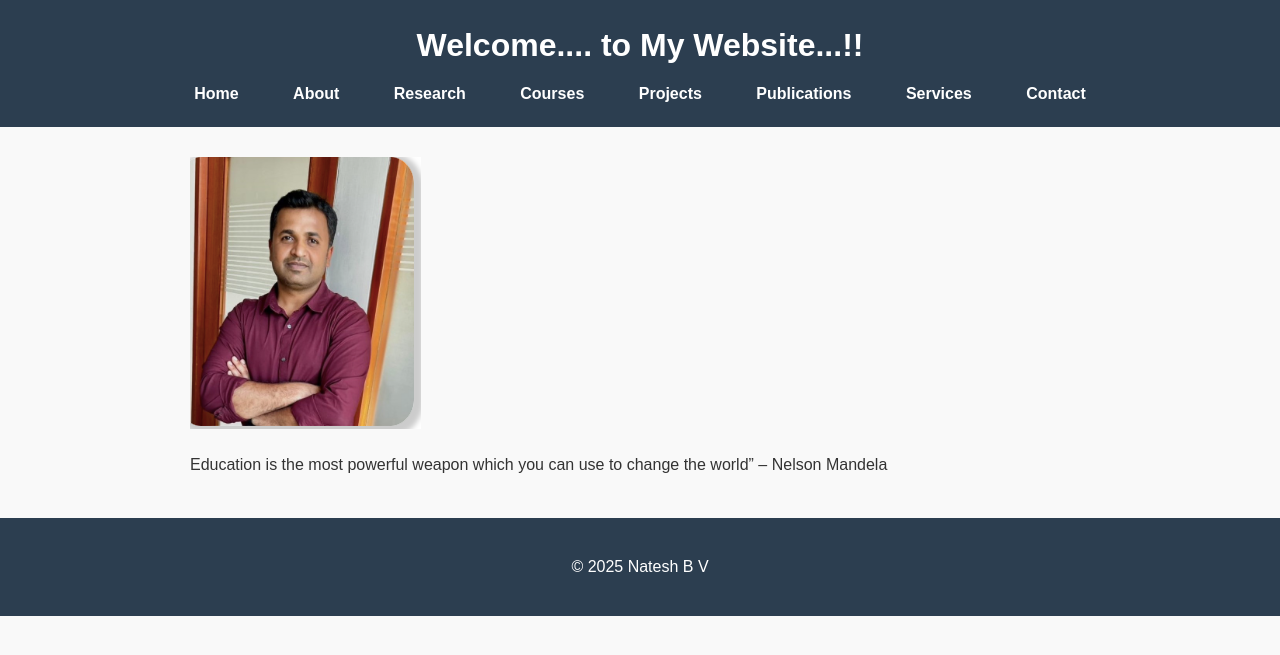
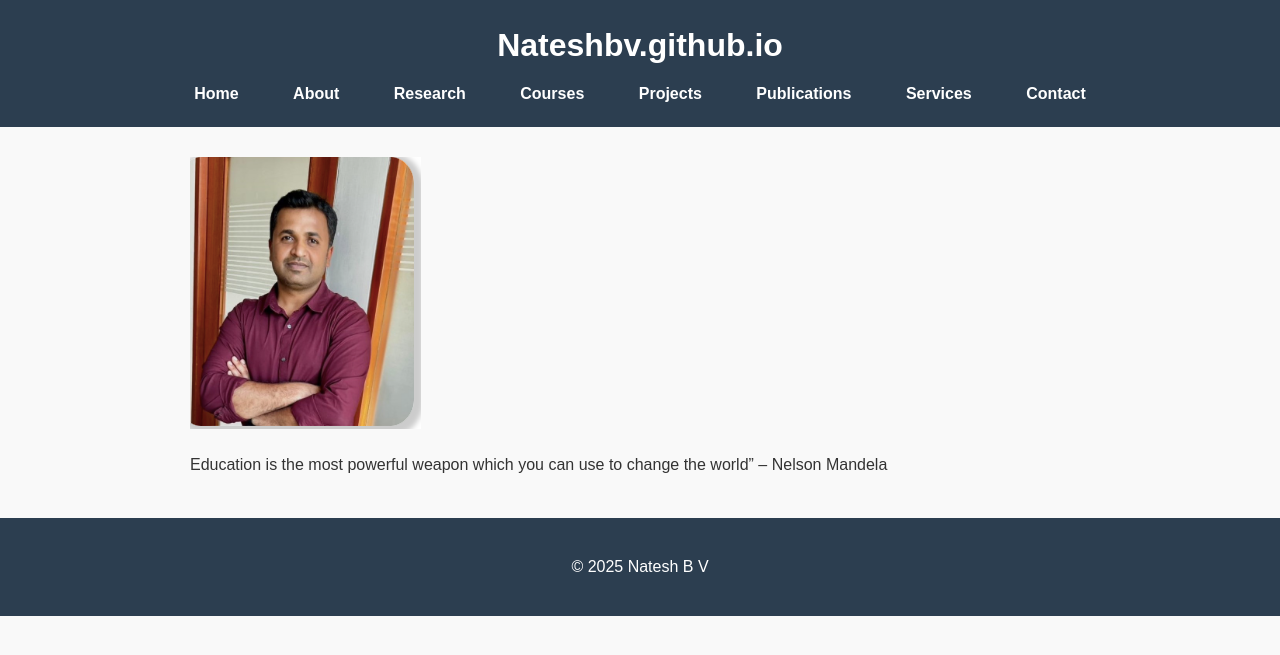
Before and after one commit to Nateshbv/Nateshbv.github.io, a Jekyll site: the page built from index.md, in a window 1280 px wide. Shown: the top 655 px of the page. Built offline with Jekyll 4.4.1, drawn with Linux system fonts in a browser that asks for light colours; some of the changed lines change nothing that is shown.

Commit message:
Update _config.yml

```diff
--- a/_config.yml
+++ b/_config.yml
@@ -1,4 +1,4 @@
-title: Welcome.... to My Website...!!
+# title: Welcome.... to My Website...!!
 description: Personal website of Natesh B V
 theme: jekyll-theme-cayman
 
```
